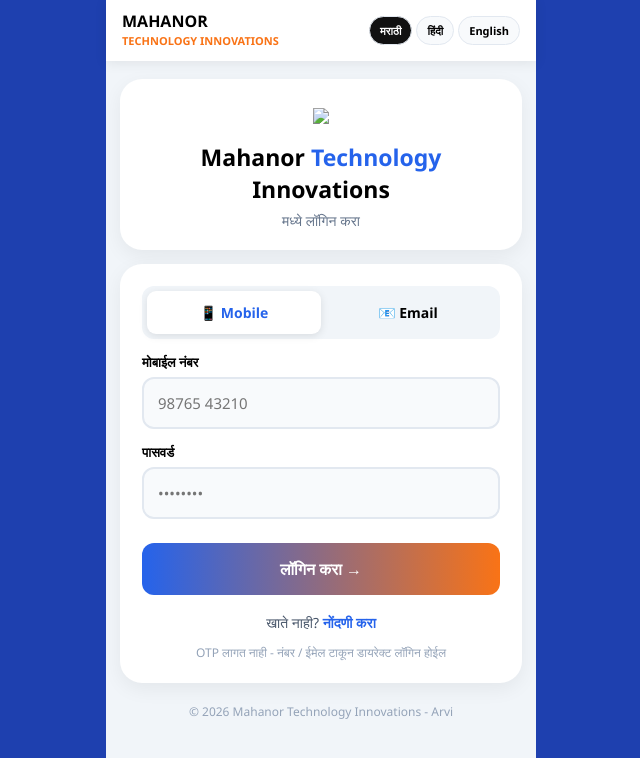
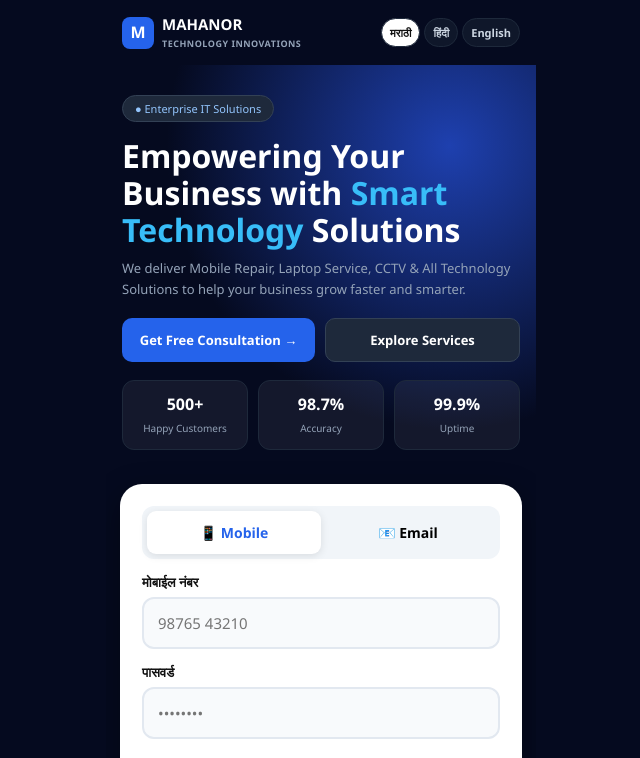
Before and after one commit to harshadmahanor7-svg/mahanortechnologyinnovations, a plain HTML site: page index.html in a window 1280 px wide. Both pictures are taken after a click on the button "मराठी". Shown: the top 758 px of the page, without its empty margins (319-959 px from the left). Drawn offline with Linux system fonts and the light colour scheme.

Commit message:
Refactor index.html for improved layout and style

```diff
--- a/index.html
+++ b/index.html
@@ -6,72 +6,74 @@
 <title>Mahanor Technology Innovations</title>
 <style>
 *{margin:0;padding:0;box-sizing:border-box;font-family:'Segoe UI',Arial,sans-serif}
-body{background:#1e40af;display:flex;justify-content:center;min-height:100vh}
-.box{width:100%;max-width:430px;background:#f1f5f9;min-height:100vh;padding:0 14px 25px}
-.top{background:#fff;margin:0 -14px;padding:13px 16px;display:flex;justify-content:space-between;align-items:center;position:sticky;top:0;z-index:20;box-shadow:0 2px 12px rgba(0,0,0,.08)}
-.logo{font-weight:900;font-size:16px;line-height:1.1}.logo span{color:#f97316;font-size:11px}
-.lang{display:flex;gap:4px}.lang button{padding:6px 10px;border:1px solid #e2e8f0;border-radius:20px;background:#f8fafc;font-size:11px;font-weight:700;cursor:pointer}.lang button.active{background:#111;color:#fff}
-.center{text-align:center;margin-top:18px;background:#fff;padding:28px 15px 20px;border-radius:22px;box-shadow:0 6px 20px rgba(0,0,0,.06)}
-.mti-logo{width:220px;margin:0 auto}.mti-logo img{width:100%}
-.center h1{font-size:23px;margin-top:12px}.center h1 span{color:#2563eb}.center p{color:#64748b;font-size:14px;margin-top:6px}
-.form-card{background:#fff;padding:22px;border-radius:22px;margin-top:14px;box-shadow:0 6px 20px rgba(0,0,0,.06)}
-.tabs{display:flex;background:#f1f5f9;padding:5px;border-radius:12px;margin-bottom:5px}
+body{background:#050a1f;display:flex;justify-content:center}
+.box{width:100%;max-width:430px;background:#050a1f;min-height:100vh;color:#fff;overflow:hidden}
+.top{display:flex;justify-content:space-between;align-items:center;padding:16px 16px}
+.logo{font-weight:900;font-size:15px;line-height:1.1;display:flex;gap:8px;align-items:center}
+.logo-icon{background:#2563eb;width:32px;height:32px;border-radius:8px;display:flex;align-items:center;justify-content:center;font-size:16px}
+.logo span{font-size:9px;color:#94a3b8;font-weight:600;letter-spacing:.5px}
+.lang{display:flex;gap:4px}.lang button{padding:6px 8px;border:1px solid #1e293b;border-radius:20px;background:#0f172a;color:#cbd5e1;font-size:11px;font-weight:700;cursor:pointer}.lang button.active{background:#fff;color:#111}
+.hero{padding:30px 16px 20px;background:radial-gradient(circle at 80% 20%,#1e40af 0%,#050a1f 60%)}
+.badge{display:inline-block;background:#1e293b;border:1px solid #334155;padding:5px 12px;border-radius:20px;font-size:11px;color:#93c5fd}
+.hero h1{font-size:32px;line-height:1.15;margin:16px 0 10px}.hero h1 span{color:#38bdf8}
+.hero p{color:#94a3b8;font-size:13px;line-height:1.6}
+.hero-btns{display:flex;gap:10px;margin-top:18px}
+.btn-blue{background:#2563eb;color:#fff;border:none;padding:12px 16px;border-radius:10px;font-weight:800;font-size:13px;cursor:pointer;flex:1}
+.btn-grey{background:#1e293b;color:#fff;border:1px solid #334155;padding:12px 16px;border-radius:10px;font-weight:700;font-size:13px;cursor:pointer;flex:1}
+.stats{display:flex;gap:10px;margin-top:18px}
+.stat{flex:1;background:rgba(255,255,255,.06);border:1px solid #1e293b;padding:12px;border-radius:12px;text-align:center}
+.stat b{font-size:16px;display:block}.stat span{font-size:10px;color:#94a3b8}
+.form-card{background:#fff;color:#111;padding:22px;border-radius:22px;margin:14px 14px 0;box-shadow:0 10px 30px rgba(0,0,0,.4)}
+.tabs{display:flex;background:#f1f5f9;padding:5px;border-radius:12px}
 .tabs button{flex:1;padding:12px;border:none;border-radius:9px;font-weight:800;font-size:14px;cursor:pointer;background:transparent}
 .tabs button.active{background:#fff;box-shadow:0 2px 8px rgba(0,0,0,.1);color:#2563eb}
-.form-card label{font-size:13px;font-weight:800;display:block;margin:14px 0 6px;text-align:left}
+.form-card label{font-size:13px;font-weight:800;display:block;margin:14px 0 6px}
 .form-card input{width:100%;padding:14px;border:2px solid #e2e8f0;border-radius:12px;font-size:15px;outline:none;background:#f8fafc}.form-card input:focus{border-color:#2563eb;background:#fff}
-.btn{width:100%;padding:15px;background:linear-gradient(90deg,#2563eb,#f97316);color:#fff;border:none;border-radius:12px;font-size:16px;font-weight:800;margin-top:24px;cursor:pointer}
-.btn-dark{width:100%;padding:13px;background:#111;color:#fff;border:none;border-radius:12px;font-size:14px;font-weight:700;margin-top:12px;cursor:pointer}
-.btn-green{width:100%;padding:15px;background:#16a34a;color:#fff;border:none;border-radius:12px;font-size:15px;font-weight:800;margin-top:14px;cursor:pointer;display:block;text-align:center;text-decoration:none}
-.link{text-align:center;margin-top:18px;font-size:14px;color:#475569}.link a{color:#2563eb;text-decoration:none;font-weight:800}
+.btn{width:100%;padding:15px;background:linear-gradient(90deg,#2563eb,#f97316);color:#fff;border:none;border-radius:12px;font-size:16px;font-weight:800;margin-top:22px;cursor:pointer}
 .note{text-align:center;font-size:12px;margin-top:12px;color:#94a3b8}
-.footer{text-align:center;margin-top:20px;font-size:12px;color:#94a3b8}
+.link{text-align:center;margin-top:14px;font-size:13px;color:#475569}.link a{color:#2563eb;font-weight:800;text-decoration:none}
 #dash,#p-service,#p-shop,#p-orders,#p-contact{display:none}
-.welcome{background:linear-gradient(135deg,#2563eb,#f97316);color:#fff;padding:22px;border-radius:22px;margin-top:18px}
-.welcome h2{font-size:22px}.welcome p{color:#fff;margin:8px 0 0;font-size:14px;line-height:1.6}
-.grid{display:grid;grid-template-columns:1fr 1fr;gap:12px;margin-top:14px}
+.welcome{margin:18px 14px 0;background:linear-gradient(135deg,#2563eb,#0ea5e9);padding:22px;border-radius:20px}
+.welcome h2{font-size:22px}.welcome p{color:#e0f2fe;margin-top:8px;font-size:14px;line-height:1.6}
+.grid{display:grid;grid-template-columns:1fr 1fr;gap:12px;margin:14px}
 .card{padding:24px 10px;border-radius:20px;text-align:center;color:#fff;font-weight:800;cursor:pointer;border:none;width:100%}
 .c1{background:linear-gradient(135deg,#2563eb,#60a5fa)}.c2{background:linear-gradient(135deg,#f97316,#fbbf24)}.c3{background:linear-gradient(135deg,#16a34a,#4ade80)}.c4{background:linear-gradient(135deg,#7c3aed,#c084fc)}
 .card b{font-size:34px;display:block}.card span{font-size:13px}
-.page{background:#fff;padding:20px;border-radius:22px;margin-top:18px;box-shadow:0 6px 20px rgba(0,0,0,.06)}
-.page h2{font-size:20px;margin:10px 0 15px}.back{background:#f1f5f9;border:none;padding:9px 15px;border-radius:20px;font-weight:800;cursor:pointer;font-size:13px}
+.page{background:#fff;color:#111;padding:20px;border-radius:22px;margin:18px 14px 0}
+.page h2{font-size:20px;margin:10px 0 15px}.back{background:#f1f5f9;border:none;padding:9px 15px;border-radius:20px;font-weight:800;cursor:pointer}
 .item{display:flex;justify-content:space-between;align-items:center;background:#fff7ed;padding:14px;border-radius:14px;margin-bottom:10px;border-left:4px solid #f97316}
-.item b{font-size:14px}.item span{font-size:12px;color:#64748b}.price{color:#2563eb;font-weight:900;font-size:16px;white-space:nowrap;margin-left:10px}
-.contact-box{background:#f8fafc;padding:16px;border-radius:14px;line-height:1.8;font-size:14px}
+.item b{font-size:14px}.item span{font-size:12px;color:#64748b}.price{color:#2563eb;font-weight:900;white-space:nowrap}
+.btn-green{width:100%;padding:15px;background:#16a34a;color:#fff;border:none;border-radius:12px;font-size:15px;font-weight:800;margin-top:14px;display:block;text-align:center;text-decoration:none}
+.btn-dark{margin:14px;width:calc(100% - 28px);padding:13px;background:#fff;color:#111;border:none;border-radius:12px;font-weight:800;cursor:pointer}
+.footer{text-align:center;padding:20px;font-size:12px;color:#64748b}
 </style>
 </head>
 <body>
 <div class="box">
-<div class="top"><div class="logo">MAHANOR<br><span>TECHNOLOGY INNOVATIONS</span></div><div class="lang"><button class="active" onclick="setLang(this,'mr')">मराठी</button><button onclick="setLang(this,'hi')">हिंदी</button><button onclick="setLang(this,'en')">English</button></div></div>
+<div class="top"><div class="logo"><div class="logo-icon">M</div><div>MAHANOR<br><span>TECHNOLOGY INNOVATIONS</span></div></div><div class="lang"><button class="active" onclick="setLang(this,'mr')">मराठी</button><button onclick="setLang(this,'hi')">हिंदी</button><button onclick="setLang(this,'en')">English</button></div></div>
 
 <div id="login">
-<div class="center"><div class="mti-logo"><img src="logo.png"></div><h1>Mahanor <span>Technology</span> Innovations</h1><p id="subtitle">मध्ये लॉगिन करा</p></div>
-<div class="form-card">
-<div class="tabs">
-<button id="tabMobile" class="active" onclick="switchTab('mobile')">📱 Mobile</button>
-<button id="tabEmail" onclick="switchTab('email')">📧 Email</button>
+<div class="hero">
+<div class="badge">● Enterprise IT Solutions</div>
+<h1 id="heroTitle">Empowering Your<br>Business with <span>Smart<br>Technology</span> Solutions</h1>
+<p id="heroSub">We deliver Mobile Repair, Laptop Service, CCTV & All Technology Solutions to help your business grow faster and smarter.</p>
+<div class="hero-btns"><button class="btn-blue" onclick="document.getElementById('loginCard').scrollIntoView({behavior:'smooth'})">Get Free Consultation →</button><button class="btn-grey" onclick="showDash()">Explore Services</button></div>
+<div class="stats"><div class="stat"><b>500+</b><span>Happy Customers</span></div><div class="stat"><b>98.7%</b><span>Accuracy</span></div><div class="stat"><b>99.9%</b><span>Uptime</span></div></div>
 </div>
 
-<div id="box-mobile">
-<label>मोबाईल नंबर</label>
-<input id="mobileInput" type="tel" placeholder="98765 43210" maxlength="10">
-</div>
-<div id="box-email" style="display:none">
-<label>ईमेल</label>
-<input id="emailInput" type="email" placeholder="example@gmail.com">
-</div>
-
-<label id="l2">पासवर्ड</label>
-<input type="password" placeholder="••••••••">
-
-<button class="btn" id="loginBtn" onclick="doLogin()">लॉगिन करा →</button>
-<div class="link"><span id="noacc">खाते नाही?</span> <a href="#">नोंदणी करा</a></div>
-<p class="note" id="otpNote">OTP लागत नाही - नंबर / ईमेल टाकून डायरेक्ट लॉगिन होईल</p>
+<div class="form-card" id="loginCard">
+<div class="tabs"><button id="tabMobile" class="active" onclick="switchTab('mobile')">📱 Mobile</button><button id="tabEmail" onclick="switchTab('email')">📧 Email</button></div>
+<div id="box-mobile"><label>मोबाईल नंबर</label><input id="mobileInput" type="tel" placeholder="98765 43210" maxlength="10"></div>
+<div id="box-email" style="display:none"><label>ईमेल</label><input id="emailInput" type="email" placeholder="example@gmail.com"></div>
+<label>पासवर्ड</label><input type="password" placeholder="••••••••">
+<button class="btn" onclick="doLogin()">लॉगिन करा →</button>
+<div class="link">खाते नाही? <a href="#">नोंदणी करा</a></div>
+<p class="note">OTP लागत नाही - नंबर / ईमेल टाकून डायरेक्ट लॉगिन</p>
 </div>
 </div>
 
 <div id="dash">
-<div class="welcome"><h2>नमस्कार! 👋</h2><p id="welcomeText">Mahanor Technology Innovations मध्ये आपले स्वागत आहे</p></div>
+<div class="welcome"><h2>नमस्कार! 👋</h2><p>Mahanor Technology Innovations मध्ये आपले स्वागत आहे</p></div>
 <div class="grid">
 <button class="card c1" onclick="openPage('p-service')"><b>🔧</b><span>Services</span></button>
 <button class="card c2" onclick="openPage('p-shop')"><b>🛒</b><span>Shop</span></button>
@@ -85,40 +87,24 @@ body{background:#1e40af;display:flex;justify-content:center;min-height:100vh}
 
 <div id="p-shop" class="page"><button class="back" onclick="goHome()">← Back</button><h2>🛒 Shop</h2><div class="item"><div><b>Mobile Cover</b><br><span>All Models</span></div><div class="price">₹199</div></div><div class="item"><div><b>Tempered Glass</b><br><span>With Fitting</span></div><div class="price">₹149</div></div><div class="item"><div><b>Charger / Cable</b><br><span>Original</span></div><div class="price">₹499</div></div><a class="btn-green" href="https://wa.me/919876543210?text=Hi Mahanor, Mala Product Pahije">WhatsApp वर ऑर्डर करा</a></div>
 
-<div id="p-orders" class="page"><button class="back" onclick="goHome()">← Back</button><h2>📦 My Orders</h2><p style="text-align:center;padding:25px 0;color:#64748b">अजून कोणतीही ऑर्डर नाही.<br>Shop मधून ऑर्डर करा!</p><button class="btn" onclick="openPage('p-shop')">Shop बघा →</button></div>
+<div id="p-orders" class="page"><button class="back" onclick="goHome()">← Back</button><h2>📦 My Orders</h2><p style="text-align:center;padding:25px 0;color:#64748b">अजून कोणतीही ऑर्डर नाही.</p><button class="btn" onclick="openPage('p-shop')">Shop बघा →</button></div>
 
-<div id="p-contact" class="page"><button class="back" onclick="goHome()">← Back</button><h2>📞 संपर्क</h2><div class="contact-box"><b>Mahanor Technology Innovations</b><br>Arvi, Maharashtra<br><br>📞 98765 43210<br>⏰ सकाळी 10 ते रात्री 9</div><a class="btn-green" href="https://wa.me/919876543210?text=Hi Mahanor">WhatsApp करा</a><button class="btn" onclick="window.location.href='tel:9876543210'">📞 कॉल करा</button></div>
+<div id="p-contact" class="page"><button class="back" onclick="goHome()">← Back</button><h2>📞 संपर्क</h2><p style="line-height:1.8"><b>Mahanor Technology Innovations</b><br>Arvi, Maharashtra<br><br>📞 98765 43210<br>⏰ सकाळी 10 ते रात्री 9</p><a class="btn-green" href="https://wa.me/919876543210?text=Hi Mahanor">WhatsApp करा</a><button class="btn" onclick="window.location.href='tel:9876543210'">📞 कॉल करा</button></div>
 
 <div class="footer">© 2026 Mahanor Technology Innovations - Arvi</div>
 </div>
 <script>
 let currentTab='mobile';
-function switchTab(t){
-currentTab=t;
-document.getElementById('tabMobile').classList.toggle('active',t=='mobile');
-document.getElementById('tabEmail').classList.toggle('active',t=='email');
-document.getElementById('box-mobile').style.display=t=='mobile'?'block':'none';
-document.getElementById('box-email').style.display=t=='email'?'block':'none';
-}
-function doLogin(){
-if(currentTab=='mobile'){
-let m=document.getElementById('mobileInput').value.trim();
-if(m.length<10){alert('कृपया 10 अंकी मोबाईल नंबर टाका');return;}
-} else {
-let e=document.getElementById('emailInput').value.trim();
-if(!e.includes('@')){alert('कृपया बरोबर ईमेल टाका');return;}
-}
-showDash();
-}
+function switchTab(t){currentTab=t;document.getElementById('tabMobile').classList.toggle('active',t=='mobile');document.getElementById('tabEmail').classList.toggle('active',t=='email');document.getElementById('box-mobile').style.display=t=='mobile'?'block':'none';document.getElementById('box-email').style.display=t=='email'?'block':'none';}
+function doLogin(){if(currentTab=='mobile'){let m=document.getElementById('mobileInput').value.trim();if(m.length<10){alert('कृपया 10 अंकी मोबाईल नंबर टाका');return;}}else{let e=document.getElementById('emailInput').value.trim();if(!e.includes('@')){alert('कृपया बरोबर ईमेल टाका');return;}}showDash();}
 function showDash(){document.getElementById('login').style.display='none';document.getElementById('dash').style.display='block';window.scrollTo(0,0);}
 function openPage(id){document.getElementById('dash').style.display='none';document.querySelectorAll('.page').forEach(p=>p.style.display='none');document.getElementById(id).style.display='block';window.scrollTo(0,0);}
 function goHome(){document.querySelectorAll('.page').forEach(p=>p.style.display='none');document.getElementById('dash').style.display='block';window.scrollTo(0,0);}
-function setLang(btn,lang){
-document.querySelectorAll('.lang button').forEach(b=>b.classList.remove('active'));btn.classList.add('active');
-if(lang=='mr'){document.getElementById('subtitle').innerText='मध्ये लॉगिन करा';document.getElementById('loginBtn').innerText='लॉगिन करा →';document.getElementById('welcomeText').innerText='Mahanor Technology Innovations मध्ये आपले स्वागत आहे';document.getElementById('otpNote').innerText='OTP लागत नाही - नंबर / ईमेल टाकून डायरेक्ट लॉगिन होईल';}
-if(lang=='hi'){document.getElementById('subtitle').innerText='में लॉगिन करें';document.getElementById('loginBtn').innerText='लॉगिन करें →';document.getElementById('welcomeText').innerText='Mahanor Technology Innovations में आपका स्वागत है';document.getElementById('otpNote').innerText='OTP नहीं लगेगा - नंबर / ईमेल डालकर डायरेक्ट लॉगिन होगा';}
-if(lang=='en'){document.getElementById('subtitle').innerText='Login to continue';document.getElementById('loginBtn').innerText='Login →';document.getElementById('welcomeText').innerText='Welcome to Mahanor Technology Innovations';document.getElementById('otpNote').innerText='No OTP needed - Enter Number / Email to Login directly';}
+function setLang(btn,lang){document.querySelectorAll('.lang button').forEach(b=>b.classList.remove('active'));btn.classList.add('active');
+if(lang=='mr'){document.getElementById('heroTitle').innerHTML='Empowering Your<br>Business with <span>Smart<br>Technology</span> Solutions';}
+if(lang=='hi'){document.getElementById('heroTitle').innerHTML='Empowering Your<br>Business with <span>Smart<br>Technology</span> Solutions';}
+if(lang=='en'){document.getElementById('heroTitle').innerHTML='Empowering Your<br>Business with <span>Smart<br>Technology</span> Solutions';}
 }
 </script>
 </body>
-</html>
+  </html>
```
